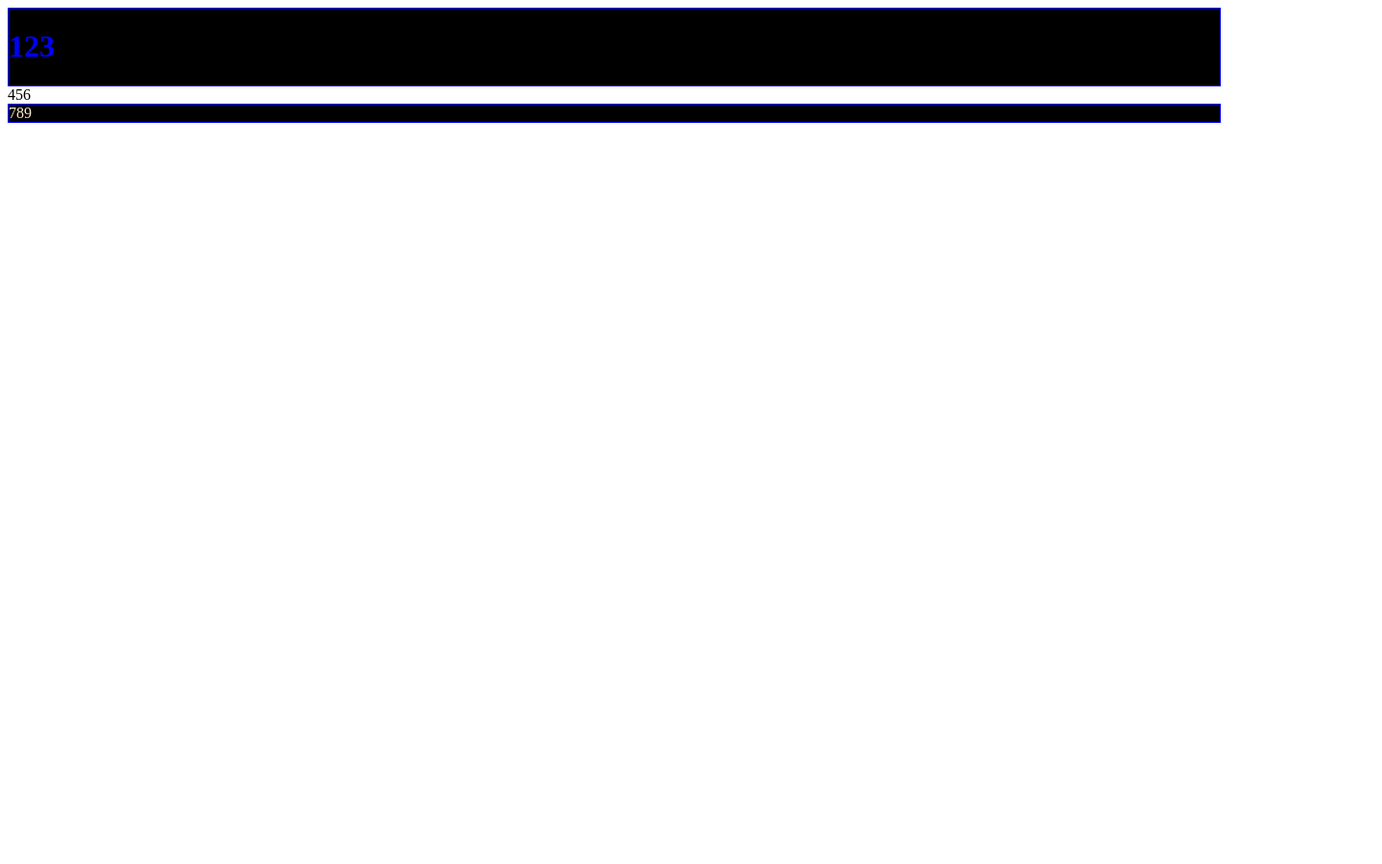
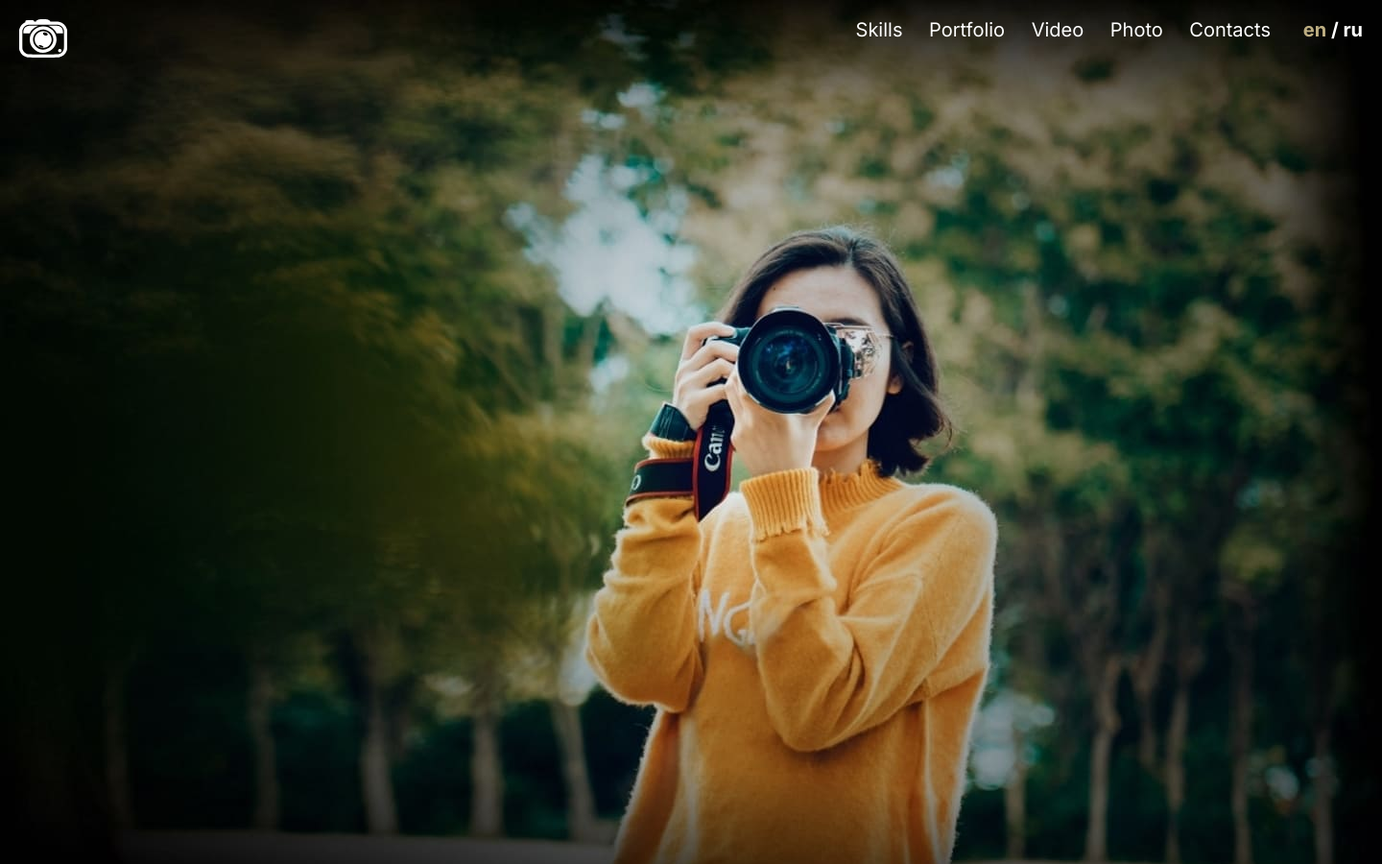
Before and after one commit to le-vagabond-1/portfolio, a plain HTML site: page index.html in a window 1280 px wide. Shown: the whole page at 96% size, 1440 px wide, since content can reach past the window. Before the commit the page ends 800 px from the top, so only its background shows below. Drawn offline with Linux system fonts and the light colour scheme.

Commit message:
feat: header

```diff
--- a/index.html
+++ b/index.html
@@ -6,22 +6,41 @@
     <meta http-equiv="X-UA-Compatible" content="IE=edge" />
     <meta name="viewport" content="width=device-width, initial-scale=1.0" />
     <link href="style.css" rel="stylesheet">
-    <title>Document</title>
+    <link href="normalize.css" rel="stylesheet">
+
+
+    <link rel="preconnect" href="https://fonts.googleapis.com">
+    <link rel="preconnect" href="https://fonts.gstatic.com" crossorigin>
+    <link href="https://fonts.googleapis.com/css2?family=Inter:wght@400;700&display=swap" rel="stylesheet">
+
+    <title>Portfolio</title>
 </head>
 
 <body>
-    <header>
-        <h1> 123</h1>
+    <div class="bg">
+        <header>
+            <div class="logo"><img src="assets/logo.svg" alt="logo" width="50px">
+            </div>
+            <nav class="nav">
+                <ul class="nav-list">
+                    <li class="nav-item"><a href="#skills">Skills</a></li>
+                    <li class="nav-item"><a href="#portfolio">Portfolio</a></li>
+                    <li class="nav-item"><a href="#video">Video</a></li>
+                    <li class="nav-item"><a href="#photo">Photo</a></li>
+                    <li class="nav-item"><a href="#contacts">Contacts</a></li>
+                </ul>
+            </nav>
+            <div class="switch-lng"><span class="inactive">en</span> / ru</div>
+        </header>
+        <div>
 
-    </header>
-    <main>
-        456
+            <main>
 
-    </main>
-    <footer>
-        789
+            </main>
+            <footer>
 
-    </footer>
+
+            </footer>
 </body>
 
 </html>
--- a/style.css
+++ b/style.css
@@ -1,20 +1,58 @@
-h1 {
-  color: blue;
-}
-
 * {
   box-sizing: border-box;
 }
 
-header,
-footer {
-  color:blanchedalmond;
+body {
+  color: white;
   background: black;
-  width: 100%;
-  border: blue solid 1px;
+  font-family: "Inter", sans-serif;
+  font-size: 20px;
 }
 
-main.main {
+.nav {
+  margin: 20px;
+}
+
+.nav-list {
+  display: flex;
+  flex-direction: row;
+  justify-content: space-around;
+  width: 500px;
+  height: 50px;
+}
+
+.nav-item {
+  list-style: none;
+}
+
+.nav-item a {
+  color: white;
+  text-decoration: none;
+}
+
+header {
+  display: flex;
+  align-items: center;
+  height: 90px;
+}
+
+.logo {
+  flex-grow: 1;
+  height: 50px;
+
+  margin: 20px;
+}
+
+.switch-lng {
+  height: 50px;
+  margin: 20px 20px 20px 0;
+  font-weight: 700;
+}
+
+footer {
+}
+
+.main {
   display: flex;
   flex-wrap: wrap;
   justify-content: center;
@@ -22,3 +60,15 @@ main.main {
   width: 100%;
   margin: 0 auto;
 }
+
+.bg {
+  min-width: 1440px;
+  height: 900px;
+  left: 0px;
+  top: 0px;
+  background-image: url(assets/bg.png);
+}
+
+.inactive {
+  color: #bdae82;
+}
```
Also changed, not shown: assets/bg.png (added), assets/logo.png (added), assets/logo.svg (added).
